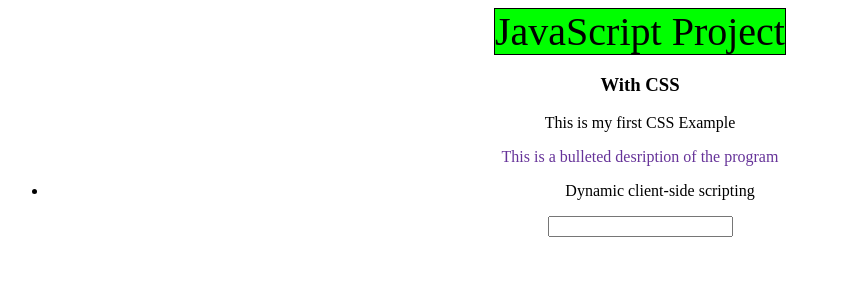
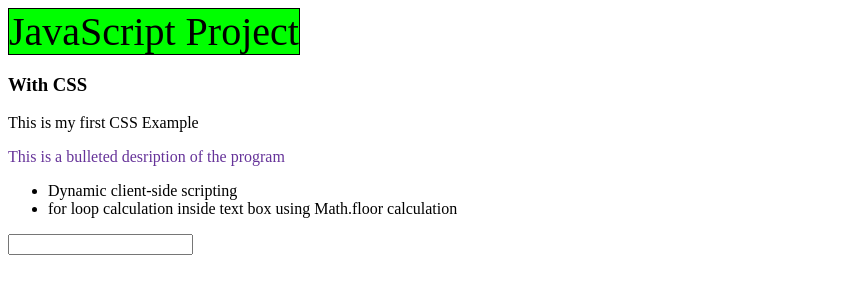
Before and after one commit to jamie082/javascript_HTML_css, a plain HTML site: page index.html in a window 1280 px wide. Shown: the whole page, without its empty margins (0-841 px from the left). Drawn offline with Linux system fonts and the light colour scheme.

Commit message:
added source

```diff
--- a/css_file.css
+++ b/css_file.css
@@ -8,7 +8,11 @@ h2 {
 }
 
 body {
-    text-align: center;
+    text-color: black;
+}
+
+ul {
+    text-align: left;
 }
 
 p {
--- a/index.html
+++ b/index.html
@@ -17,6 +17,7 @@
     <description>This is a bulleted desription of the program</description>
     <ul>
         <li>Dynamic client-side scripting</li>
+        <li>for loop calculation inside text box using Math.floor calculation</li>
     </ul>
 
 </body>
```
